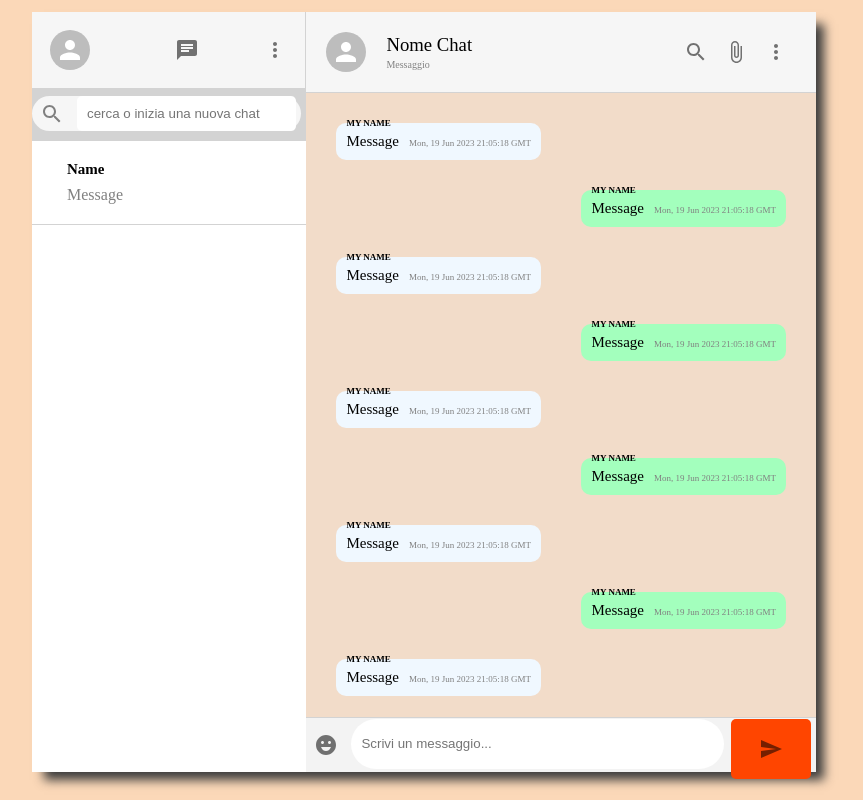
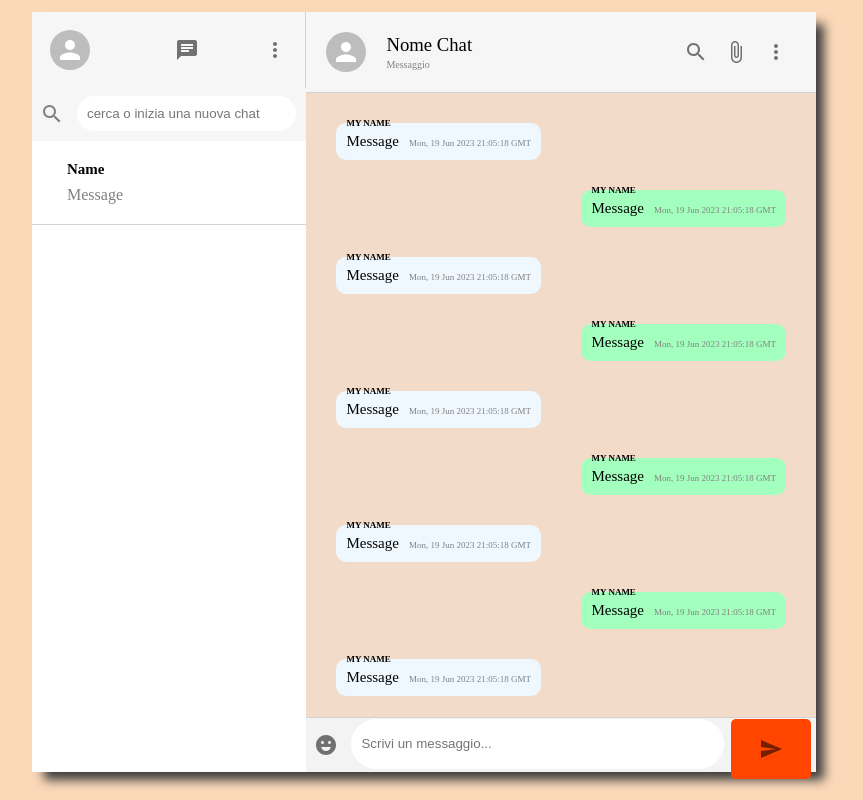
Before and after one commit to Barzol/AppMessaggi, a React (Create React App) app in the folder client/: page /chats in a window 1280 px wide. Shown: the whole page, without its empty margins (216-1079 px from the left). Built offline with nearby package versions, Linux system fonts and the light colour scheme.

Commit message:
Ho aggiunto altre icone

```diff
--- a/client/src/components/Sidebar.css
+++ b/client/src/components/Sidebar.css
@@ -2,6 +2,7 @@
     display: flex;
     flex-direction: column;
     flex: 0.35;
+    background-color: #f6f6f6;
 }
 
 .sidebar_header{
@@ -52,6 +53,7 @@
     margin: 2px 5px;
     width: 100%;
     outline-width: 0;
+    border-radius: 20px;
 }
 
 .sidebar_chat{
```
